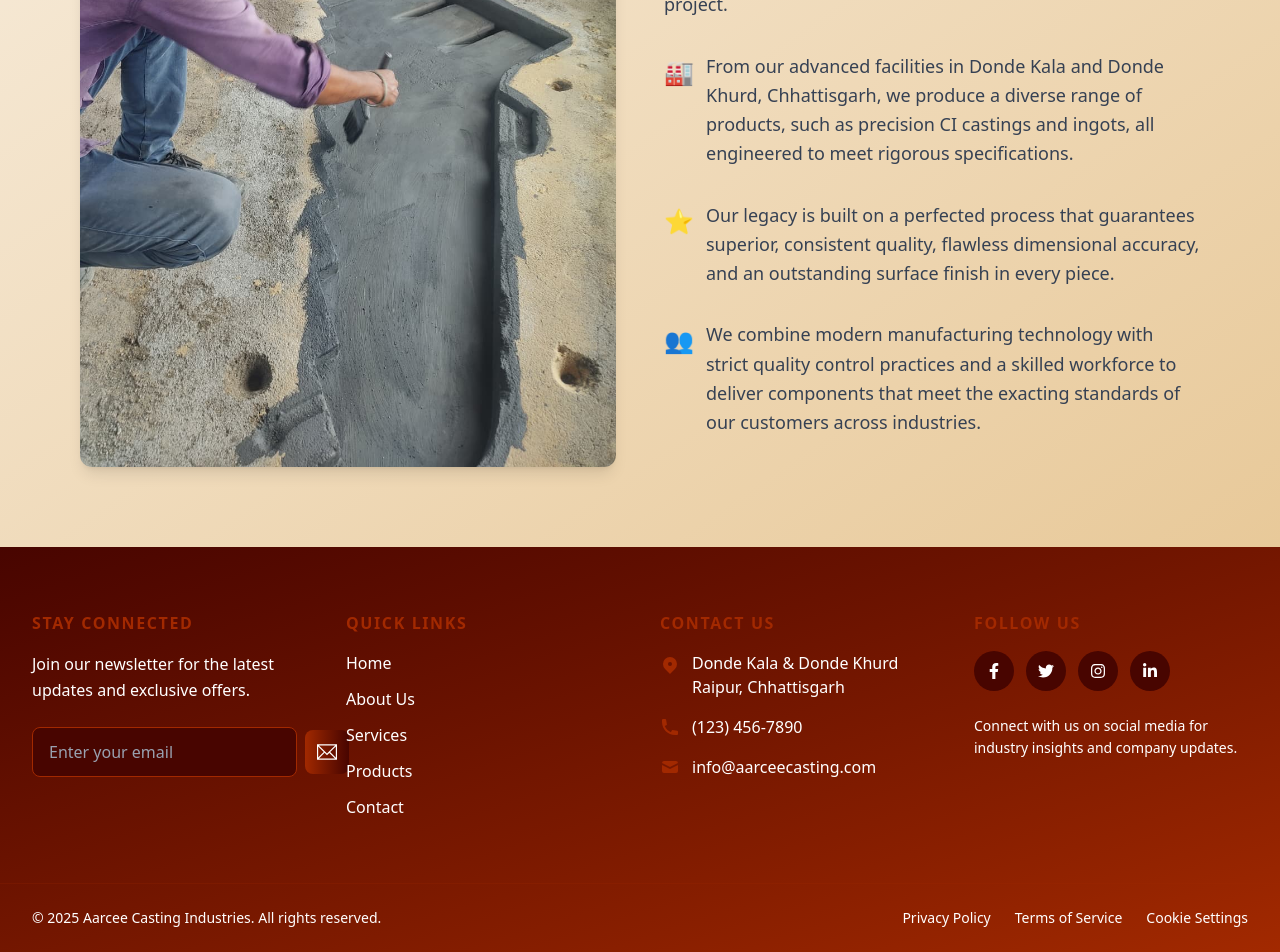
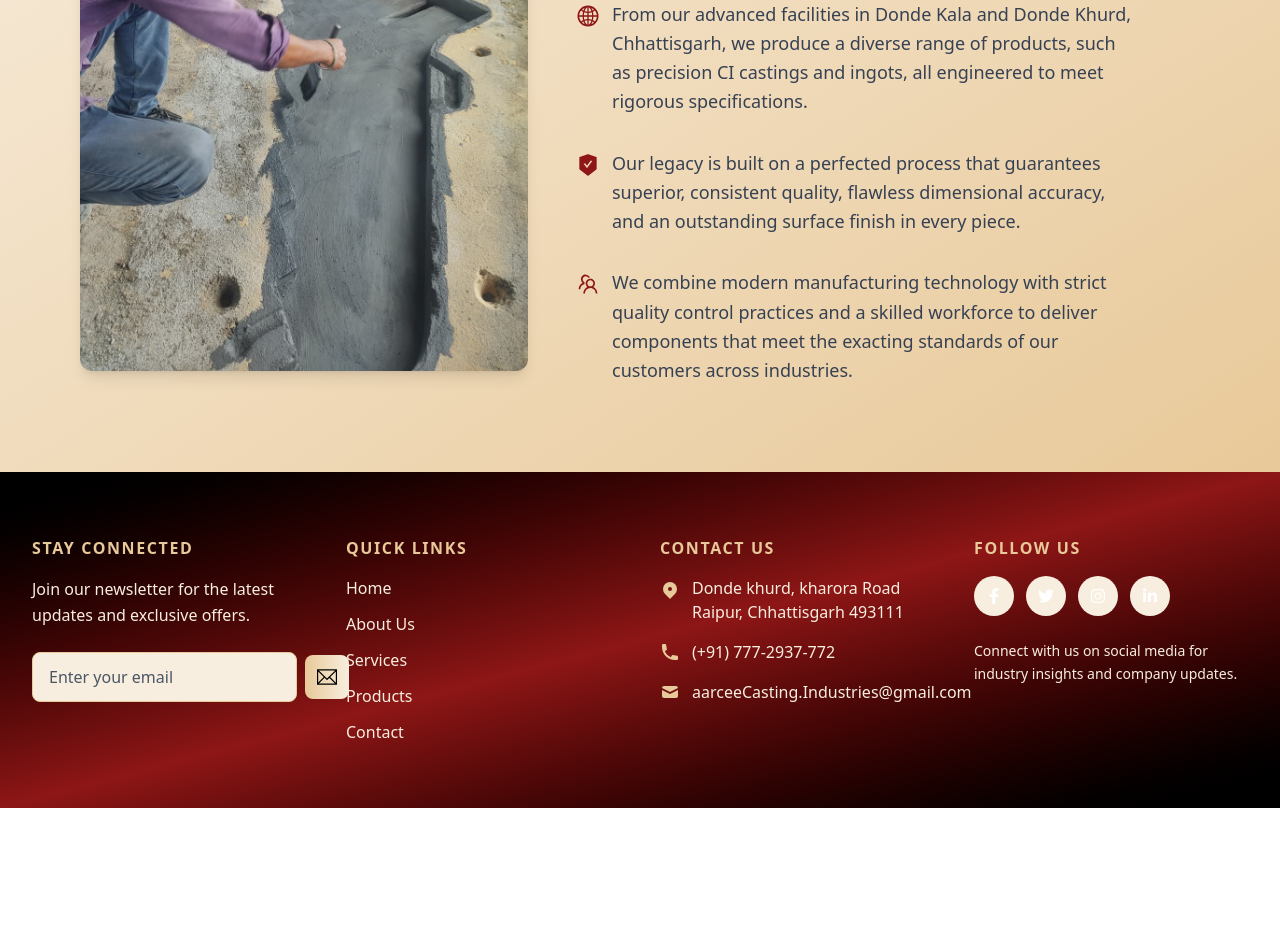
Before and after one commit to ansh23092002/aarcee_casting, a Next.js app: page /about in a window 1280 px wide. Shown: the part 392-1344 px from the top of the page. After the commit the page ends 1200 px from the top, so only its background shows below. Built offline with nearby package versions, Linux system fonts and the light colour scheme.

Commit message:
adding footer and nevbar or about page

```diff
--- a/src/components/About.tsx
+++ b/src/components/About.tsx
@@ -5,7 +5,7 @@ import Image from "next/image";
 const About = () => {
   return (
     <section id="about-section" className="flex flex-col lg:flex-row items-center gap-8 lg:gap-12 p-6 md:p-12 lg:p-20 bg-gradient-to-br from-[#F8EEDF] to-[#E8C999] min-h-screen">
-      <div className="w-full lg:w-1/2 rounded-xl overflow-hidden shadow-lg hover:shadow-2xl transition-all duration-300 transform hover:scale-105">
+      <div className="w-full lg:w-2/5 rounded-xl overflow-hidden shadow-lg hover:shadow-2xl transition-all duration-300 transform hover:scale-105">
         <Image
           src="/assets/image/Sand_Casting.jpg"
           width={700}
@@ -17,7 +17,7 @@ const About = () => {
 
       <div className="w-full lg:w-1/2 flex flex-col gap-6 lg:gap-8">
         <h1 className="text-3xl md:text-4xl lg:text-5xl font-extrabold leading-tight text-black">
-          <span className="text-[#8E1616] underline decoration-4 underline-offset-4">About</span> Aarcee Casting
+          <span className="text-[#8E1616] underline decoration-4 underline-offset-4">About</span> Us
         </h1>
 
         <p className="text-gray-700 leading-relaxed text-base md:text-lg">
@@ -28,7 +28,7 @@ const About = () => {
         </p>
 
         <div className="flex items-start gap-3">
-          <div className="text-[#8E1616] text-2xl mt-1 flex-shrink-0">🏭</div>
+          <AiOutlineGlobal className="text-[#8E1616] text-2xl mt-1 flex-shrink-0" />
           <p className="text-gray-700 leading-relaxed text-base md:text-lg">
             From our advanced facilities in Donde Kala and Donde Khurd, Chhattisgarh,
             we produce a diverse range of products, such as precision CI castings
@@ -37,7 +37,7 @@ const About = () => {
         </div>
 
         <div className="flex items-start gap-3">
-          <div className="text-[#8E1616] text-2xl mt-1 flex-shrink-0">⭐</div>
+          <AiFillSafetyCertificate className="text-[#8E1616] text-2xl mt-1 flex-shrink-0" />
           <p className="text-gray-700 leading-relaxed text-base md:text-lg">
             Our legacy is built on a perfected process that guarantees superior,
             consistent quality, flawless dimensional accuracy, and an outstanding
@@ -46,7 +46,7 @@ const About = () => {
         </div>
 
         <div className="flex items-start gap-3">
-          <div className="text-[#8E1616] text-2xl mt-1 flex-shrink-0">👥</div>
+          <AiOutlineTeam className="text-[#8E1616] text-2xl mt-1 flex-shrink-0" />
           <p className="text-gray-700 leading-relaxed text-base md:text-lg">
             We combine modern manufacturing technology with strict quality control
             practices and a skilled workforce to deliver components that meet the
--- a/src/components/Footer.tsx
+++ b/src/components/Footer.tsx
@@ -16,15 +16,15 @@ const Footer: React.FC = () => {
   };
 
   return (
-    <footer className="bg-gradient-to-br from-[#480500] to-[#A22900] text-white">
+    <footer className="bg-gradient-to-br from-black via-[#8E1616] to-black text-white">
       <div className="container mx-auto px-4 sm:px-6 lg:px-8 py-12 md:py-16">
         <div className="grid grid-cols-1 sm:grid-cols-2 lg:grid-cols-4 gap-8 md:gap-10">
           {/* Stay Connected / Newsletter */}
           <div>
-            <h3 className="text-sm md:text-base font-bold tracking-widest mb-4 text-[#A22900]">
+            <h3 className="text-sm md:text-base font-bold tracking-widest mb-4 text-[#E8C999]">
               STAY CONNECTED
             </h3>
-            <p className="text-white text-sm md:text-base leading-relaxed mb-6">
+            <p className="text-[#F8EEDF] text-sm md:text-base leading-relaxed mb-6">
               Join our newsletter for the latest updates and exclusive offers.
             </p>
 
@@ -37,12 +37,12 @@ const Footer: React.FC = () => {
                 value={email}
                 onChange={(e) => setEmail(e.target.value)}
                 placeholder="Enter your email"
-                className="flex-1 px-4 py-3 rounded-lg bg-[#480500] border border-[#A22900] text-white placeholder-gray-400 focus:outline-none focus:border-white transition-colors"
+                className="flex-1 px-4 py-3 rounded-lg bg-[#F8EEDF] border border-[#E8C999] text-black placeholder-gray-600 focus:outline-none focus:border-[#8E1616] transition-colors"
               />
               <button
                 type="submit"
                 aria-label="Subscribe"
-                className="p-3 rounded-lg bg-gradient-to-r from-[#A22900] to-[#480500] text-white hover:from-[#480500] hover:to-[#A22900] transition-all transform hover:scale-105"
+                className="p-3 rounded-lg bg-gradient-to-r from-[#E8C999] to-[#F8EEDF] text-black hover:from-[#F8EEDF] hover:to-[#E8C999] transition-all transform hover:scale-105"
               >
                 <TfiEmail className="w-5 h-5" />
               </button>
@@ -51,32 +51,32 @@ const Footer: React.FC = () => {
 
           {/* Quick Links */}
           <div>
-            <h3 className="text-sm md:text-base font-bold tracking-widest mb-4 text-[#A22900]">
+            <h3 className="text-sm md:text-base font-bold tracking-widest mb-4 text-[#E8C999]">
               QUICK LINKS
             </h3>
-            <ul className="space-y-3 text-white text-sm md:text-base">
+            <ul className="space-y-3 text-[#F8EEDF] text-sm md:text-base">
               <li>
-                <Link href="/" className="hover:text-[#A22900] transition-colors inline-block">
+                <Link href="/" className="hover:text-[#E8C999] transition-colors inline-block">
                   Home
                 </Link>
               </li>
               <li>
-                <Link href="/about" className="hover:text-[#A22900] transition-colors inline-block">
+                <Link href="/about" className="hover:text-[#E8C999] transition-colors inline-block">
                   About Us
                 </Link>
               </li>
               <li>
-                <a href="#services" className="hover:text-[#A22900] transition-colors inline-block">
+                <a href="#services" className="hover:text-[#E8C999] transition-colors inline-block">
                   Services
                 </a>
               </li>
               <li>
-                <Link href="/products" className="hover:text-[#A22900] transition-colors inline-block">
+                <Link href="/products" className="hover:text-[#E8C999] transition-colors inline-block">
                   Products
                 </Link>
               </li>
               <li>
-                <a href="#contact" className="hover:text-[#A22900] transition-colors inline-block">
+                <a href="#contact" className="hover:text-[#E8C999] transition-colors inline-block">
                   Contact
                 </a>
               </li>
@@ -85,25 +85,25 @@ const Footer: React.FC = () => {
 
           {/* Contact Us */}
           <div>
-            <h3 className="text-sm md:text-base font-bold tracking-widest mb-4 text-[#A22900]">
+            <h3 className="text-sm md:text-base font-bold tracking-widest mb-4 text-[#E8C999]">
               CONTACT US
             </h3>
-            <div className="space-y-4 text-white text-sm md:text-base">
+            <div className="space-y-4 text-[#F8EEDF] text-sm md:text-base">
               <div className="flex items-start gap-3">
-                <HiLocationMarker className="text-[#A22900] text-xl flex-shrink-0 mt-1" />
+                <HiLocationMarker className="text-[#E8C999] text-xl flex-shrink-0 mt-1" />
                 <div>
-                  <p>Donde Kala & Donde Khurd</p>
-                  <p>Raipur, Chhattisgarh</p>
+                  <p>Donde khurd, kharora Road </p>
+                  <p>Raipur, Chhattisgarh 493111</p>
                 </div>
               </div>
               <div className="flex items-center gap-3">
-                <HiPhone className="text-[#A22900] text-xl flex-shrink-0" />
-                <p>(123) 456-7890</p>
+                <HiPhone className="text-[#E8C999] text-xl flex-shrink-0" />
+                <p>(+91) 777-2937-772</p>
               </div>
               <div className="flex items-center gap-3">
-                <HiMail className="text-[#A22900] text-xl flex-shrink-0" />
-                <a href="mailto:info@aarceecasting.com" className="hover:text-white transition-colors">
-                  info@aarceecasting.com
+                <HiMail className="text-[#E8C999] text-xl flex-shrink-0" />
+                <a href="mailto:aarceeCasting.Industries@gmail.com" className="hover:text-[#F8EEDF] transition-colors">
+                  aarceeCasting.Industries@gmail.com
                 </a>
               </div>
             </div>
@@ -111,65 +111,47 @@ const Footer: React.FC = () => {
 
           {/* Follow Us */}
           <div>
-            <h3 className="text-sm md:text-base font-bold tracking-widest mb-4 text-[#A22900]">
+            <h3 className="text-sm md:text-base font-bold tracking-widest mb-4 text-[#E8C999]">
               FOLLOW US
             </h3>
             <div className="flex items-center gap-3 mb-6">
               <a
                 href="#"
-                className="w-10 h-10 rounded-full flex items-center justify-center bg-[#480500] hover:bg-[#A22900] text-white hover:text-white transition-all transform hover:scale-110"
+                className="w-10 h-10 rounded-full flex items-center justify-center bg-[#F8EEDF] hover:bg-[#E8C999] hover:text-black transition-all transform hover:scale-110"
                 aria-label="Facebook"
               >
                 <FaFacebookF />
               </a>
               <a
                 href="#"
-                className="w-10 h-10 rounded-full flex items-center justify-center bg-[#480500] hover:bg-[#A22900] text-white hover:text-white transition-all transform hover:scale-110"
+                className="w-10 h-10 rounded-full flex items-center justify-center bg-[#F8EEDF] hover:bg-[#E8C999] hover:text-black transition-all transform hover:scale-110"
                 aria-label="Twitter"
               >
                 <FaTwitter />
               </a>
               <a
                 href="#"
-                className="w-10 h-10 rounded-full flex items-center justify-center bg-[#480500] hover:bg-[#A22900] text-white hover:text-white transition-all transform hover:scale-110"
+                className="w-10 h-10 rounded-full flex items-center justify-center bg-[#F8EEDF] hover:bg-[#E8C999] hover:text-black transition-all transform hover:scale-110"
                 aria-label="Instagram"
               >
                 <FaInstagram />
               </a>
               <a
                 href="#"
-                className="w-10 h-10 rounded-full flex items-center justify-center bg-[#480500] hover:bg-[#A22900] text-white hover:text-white transition-all transform hover:scale-110"
+                className="w-10 h-10 rounded-full flex items-center justify-center bg-[#F8EEDF] hover:bg-[#E8C999] hover:text-black transition-all transform hover:scale-110"
                 aria-label="LinkedIn"
               >
                 <FaLinkedinIn />
               </a>
             </div>
-            <p className="text-white text-sm leading-relaxed">
+            <p className="text-[#F8EEDF] text-sm leading-relaxed">
               Connect with us on social media for industry insights and company updates.
             </p>
           </div>
         </div>
       </div>
 
-      {/* Bottom bar */}
-      <div className="border-t border-[#A22900]/20">
-        <div className="container mx-auto px-4 sm:px-6 lg:px-8 py-6 flex flex-col md:flex-row items-center justify-between text-white text-xs md:text-sm">
-          <div className="mb-3 md:mb-0">
-            © {new Date().getFullYear()} Aarcee Casting Industries. All rights reserved.
-          </div>
-          <div className="flex items-center gap-4 md:gap-6">
-            <Link href="/privacy" className="hover:text-[#A22900] transition-colors">
-              Privacy Policy
-            </Link>
-            <Link href="/terms" className="hover:text-[#A22900] transition-colors">
-              Terms of Service
-            </Link>
-            <Link href="/cookies" className="hover:text-[#A22900] transition-colors">
-              Cookie Settings
-            </Link>
-          </div>
-        </div>
-      </div>
+
     </footer>
   );
 };
```
Also changed, not shown: src/app/products/page.tsx (+8 -1 lines), src/components/GetIntouch.tsx (+118 -0 lines), src/components/Hero.tsx (+24 -18 lines), src/components/Navbar.tsx (+12 -12 lines), src/components/Quality.tsx (+4 -5 lines), src/components/Services.tsx (+22 -32 lines).
